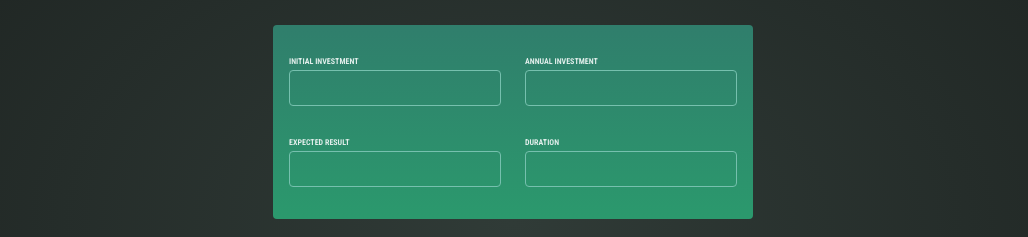
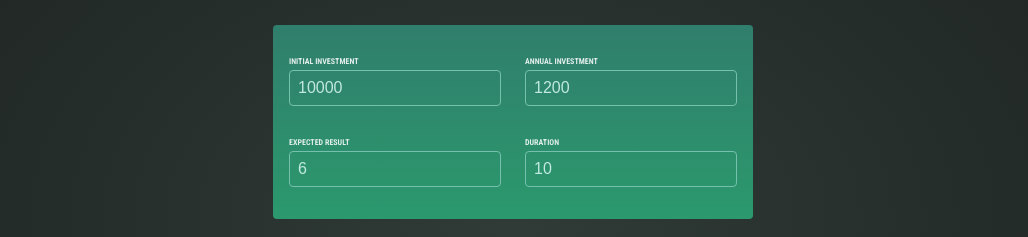
Before and after one commit to FridaSvanberg/Investment-Calculator, a React (Vite) app: page / in a window 1280 px wide. Shown: the part 201-438 px from the top of the page, without its empty margins (127-1155 px from the left). Built offline with nearby package versions, Linux system fonts and the light colour scheme.

Commit message:
Add logic to userInput.

```diff
--- a/src/App.jsx
+++ b/src/App.jsx
@@ -1,10 +1,29 @@
+import { useState } from 'react';
+
 import Header from './components/Header';
 import UserInput from './components/UserInput';
+import Results from './components/Results';
 function App() {
+  const [userInput, setUserInput] = useState({
+    initialInvestment: 10000,
+    annualInvestment: 1200,
+    expectedReturn: 6,
+    duration: 10,
+  });
+
+  function handleChange(inputIdentifier, newValue) {
+    setUserInput((prevValue) => {
+      return {
+        ...prevValue,
+        [inputIdentifier]: newValue,
+      };
+    });
+  }
   return (
     <>
       <Header />
-      <UserInput />
+      <UserInput onChangeInput={handleChange} userInput={userInput} />
+      <Results />
     </>
   );
 }
--- a/src/components/UserInput.jsx
+++ b/src/components/UserInput.jsx
@@ -1,25 +1,53 @@
-export default function UserInput() {
+export default function UserInput({ onChangeInput, userInput }) {
   return (
     <>
       <div id="user-input">
         <div className="input-group">
           <p>
             <label>Initial Investment</label>
-            <input type="number" required />
+            <input
+              type="number"
+              required
+              value={userInput.initialInvestment}
+              onChange={(event) =>
+                onChangeInput('initialInvestment', event.target.value)
+              }
+            />
           </p>
           <p>
             <label>Annual Investment</label>
-            <input type="number" required />
+            <input
+              type="number"
+              required
+              value={userInput.annualInvestment}
+              onChange={(event) =>
+                onChangeInput('annualInvestment', event.target.value)
+              }
+            />
           </p>
         </div>
         <div className="input-group">
           <p>
             <label>Expected Result</label>
-            <input type="number" required />
+            <input
+              type="number"
+              required
+              value={userInput.expectedReturn}
+              onChange={(event) =>
+                onChangeInput('expectedReturn', event.target.value)
+              }
+            />
           </p>
           <p>
             <label>Duration</label>
-            <input type="number" required />
+            <input
+              type="number"
+              required
+              value={userInput.duration}
+              onChange={(event) =>
+                onChangeInput('duration', event.target.value)
+              }
+            />
           </p>
         </div>
       </div>
```
